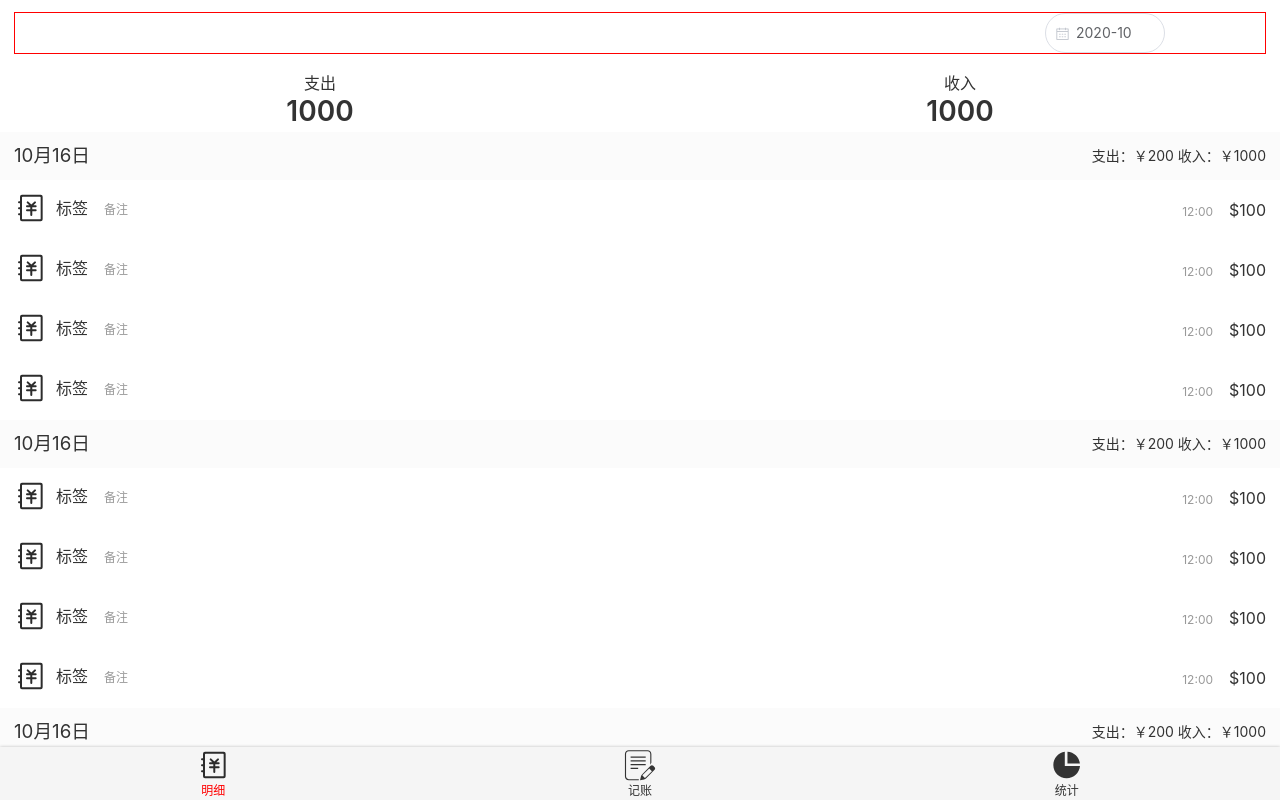
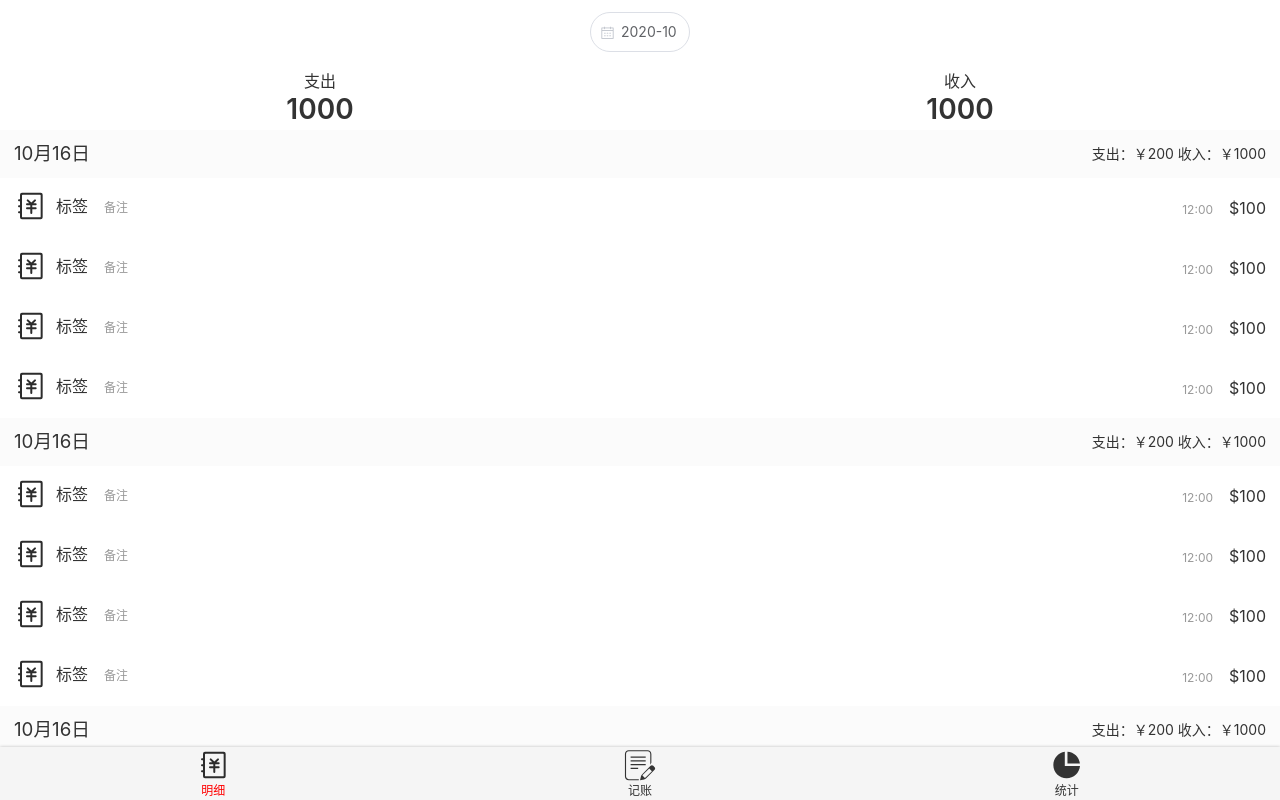
Before and after one commit to ChiLi2000/keep-accounts, a Vue app: page /#/detail in a window 1280 px wide. Built offline with nearby package versions, Linux system fonts and the light colour scheme.

Commit message:
'完成时间组件css'

```diff
--- a/src/components/Date.vue
+++ b/src/components/Date.vue
@@ -1,6 +1,5 @@
 <template>
   <div class="date-outer" :class="classPrefix && `${classPrefix}-wrapper`">
-    <span></span>
     <el-date-picker
         v-model="dateValue"
         :type="type"
@@ -32,16 +31,20 @@ export default class Date extends Vue {
 
 .date-outer {
   display: flex;
-  justify-content: space-between;
+  justify-content: center;
   margin: $out-padding;
-  border:1px solid red;
+  //border:1px solid red;
+}
+::v-deep .el-date-editor.el-input{
+  width:100px;
+
+  input.el-input__inner {
+    padding:0 0 0 30px;
+    border-radius: 25px;
+
+  }
 }
 
-::v-deep input.el-input__inner {
-  width: 120px;
-  padding-right: 10px;
-  border-radius: 25px;
-}
 ::v-deep .el-icon-circle-close{
   visibility: hidden;
   transition: all 0s;
--- a/src/views/Account.vue
+++ b/src/views/Account.vue
@@ -92,7 +92,9 @@ export default class Account extends Vue {
   @extend %item;
 
   ::v-deep .date-wrapper {
-    width: 35%;
+    .el-date-editor.el-input {
+      width: 80px;
+    }
   }
 
   ::v-deep .tabs-wrapper {
```
